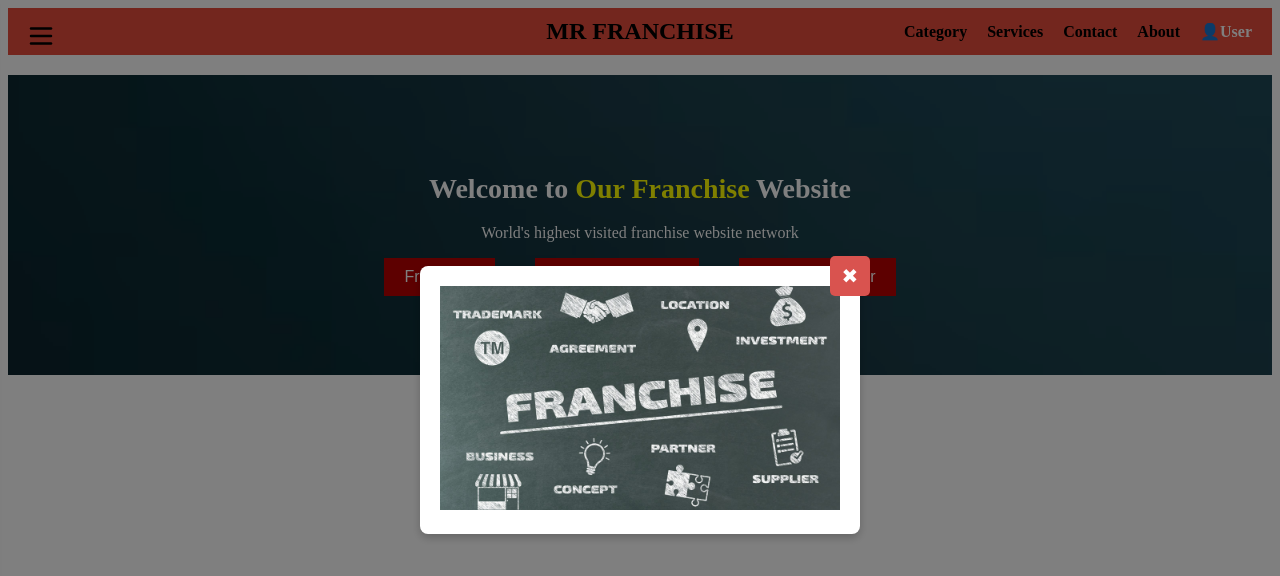
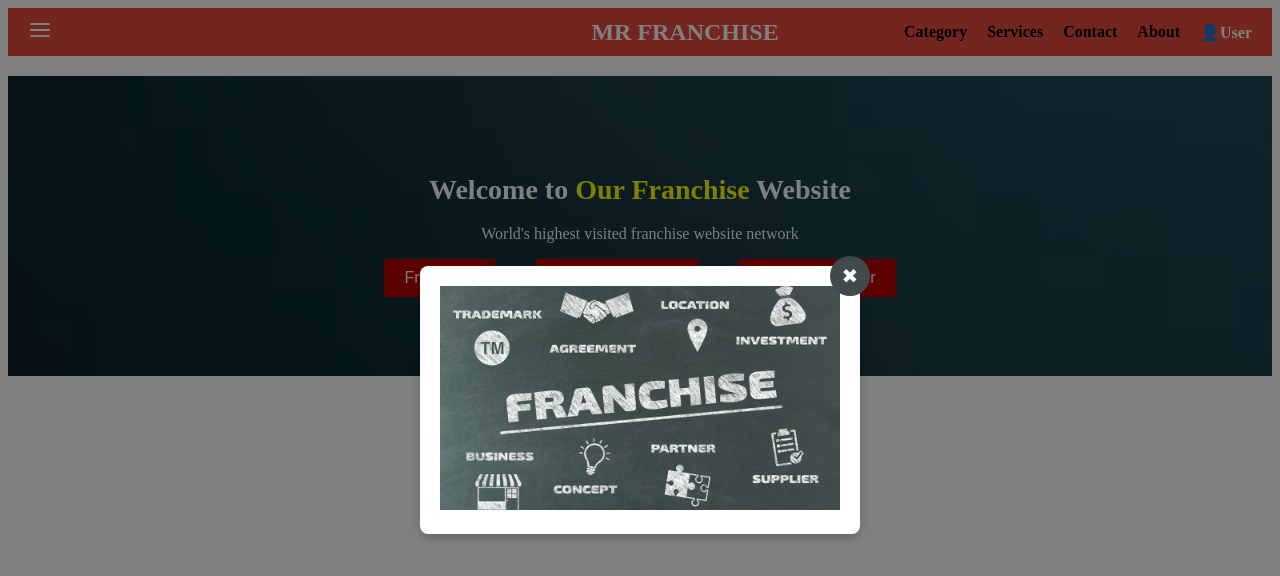
Before and after one commit to rajanalibabaa/Franchise_frontend, a React (Create React App) app in the folder franchise_app/: page / in a window 1280 px wide. Shown: the top 576 px of the page. Built offline with nearby package versions, Linux system fonts and the light colour scheme.

Commit message:
Banner Function Update

```diff
--- a/franchise_app/src/App.js
+++ b/franchise_app/src/App.js
@@ -1,11 +1,13 @@
 import React from 'react';
-// import {Router,Route,Routes} from "react-router-dom"
+import {Route,Routes} from "react-router-dom"
 import HomePage from './Pages/HomePage';
 
 function App() {
   return (
     <>
-<HomePage/>
+      <Routes>
+        <Route path='/' element={<HomePage/>}/>
+      </Routes>
     </>
 
   )
--- a/franchise_app/src/Assets/Style/NavBar.css
+++ b/franchise_app/src/Assets/Style/NavBar.css
@@ -8,21 +8,25 @@
 }
 
 .logo {
-  position: relative;
-  left: 50%;
-  color: black;
-  transform: translateX(-50%);
+  flex: 1; /* Pushes everything evenly */
+  text-align: center; /* Centers the logo */
+  font-weight: bold;
   font-size: 24px;
-  font-weight: bold;
-  white-space: nowrap;
 }
 
 .nav-right {
   display: flex;
   align-items: center;
 }
+.sidebar {
+  flex: 1;
+  display: flex;
+  justify-content: flex-start; /* Align sidebar to the left */
+}
 
 .nav-links {
+  flex: 2;
+  justify-content: flex-end;
   display: flex;
   gap: 20px;
   margin-right: 20px; /* Space between links and profile */
--- a/franchise_app/src/Compnents/BannerSec.jsx
+++ b/franchise_app/src/Components/BannerSec.jsx
@@ -1,9 +1,20 @@
 import React, { useState } from 'react'
 import {Search} from "lucide-react";
+import {useNavigate} from "react-router-dom"
 import "../Assets/Style/HomePage.css"
 
 function BannerSec() {
     const [showDropdown, setShowDropdown] = useState(false);
+    const [industry, setIndustry] = useState("");
+    const [sector, setSector] = useState("");
+    const [service, setService] = useState("");
+    const navigate = useNavigate();
+    const handleFranchiseClick = () =>{
+      setShowDropdown((prev)=> !prev);
+    };
+
+    // const handleNavigate
+
 
   return (
 <div className="banner-container">
--- a/franchise_app/src/Compnents/NavBar.jsx
+++ b/franchise_app/src/Components/NavBar.jsx
@@ -1,13 +1,14 @@
 import React, { useState } from "react";
-import { User } from "lucide-react"; // Lucide icon for profile
+import { User,AlignJustify } from "lucide-react";
 import "../Assets/Style/NavBar.css";
+
 import img1 from "../Assets/Images/ModelBg.jpeg";
 
-const Navbar = ({ onClose }) => {
+
+function Navbar ({ onClose })  {
   const [isLoggedIn, setIsLoggedIn] = useState(false);
   const [menuOpen, setMenuOpen] = useState(false);
   const [isPopupVisible, setIsPopupVisible] = useState(true); // Manage popup visibility  rm -f .git/index.lock
-
 
   const toggleMenu = () => {
     setMenuOpen(!menuOpen);
@@ -33,6 +34,9 @@
       )}
 
       <nav className="navbar">
+      <div className="sidebar">
+        <label><AlignJustify/></label>
+  </div>
         <div className="logo">MR FRANCHISE</div>
 
         <div className="nav-right">
--- a/franchise_app/src/Pages/HomePage.js
+++ b/franchise_app/src/Pages/HomePage.js
@@ -1,12 +1,11 @@
 import React from 'react'
-import Navbar from '../Compnents/NavBar.jsx'
-import BannerSec from '../Compnents/BannerSec.jsx'
-import Sidebar from '../Compnents/SideBar.jsx'
+import BannerSec from '../Components/BannerSec.jsx'
+import Navbar from '../Components/NavBar.jsx'
+// import Sidebar from '../Components/SideBar.jsx'
 
 function HomePage() {
   return (
 <>
-<Sidebar/>
 <Navbar/>
 <BannerSec/>
   </>
--- a/franchise_app/src/index.js
+++ b/franchise_app/src/index.js
@@ -1,5 +1,7 @@
 import React from 'react';
 import ReactDOM from 'react-dom/client';
+import {BrowserRouter} from 'react-router-dom';
+
 
 import App from "./App.js";
 
@@ -8,7 +10,9 @@
 const root = ReactDOM.createRoot(document.getElementById('root'));
 root.render(
   <React.StrictMode>
+    <BrowserRouter>
     <App />
+    </BrowserRouter>
   </React.StrictMode>
 );
 
```
Also changed, not shown: franchise_app/src/Components/SideBar.jsx (renamed from franchise_app/src/Compnents/SideBar.jsx), 1 other file (tests, documents, lock files or other folders).
